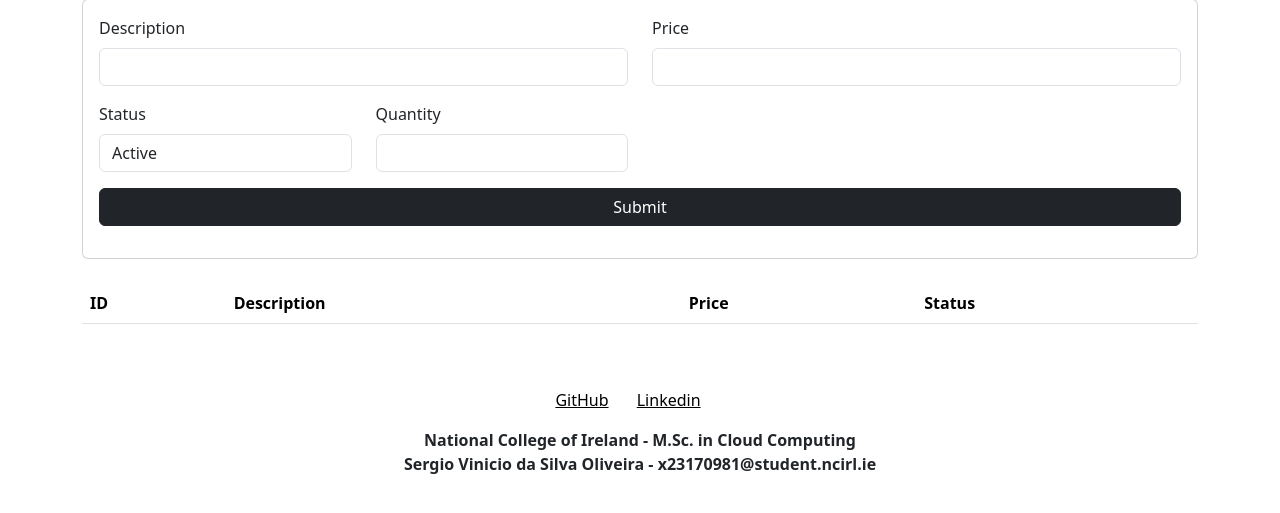
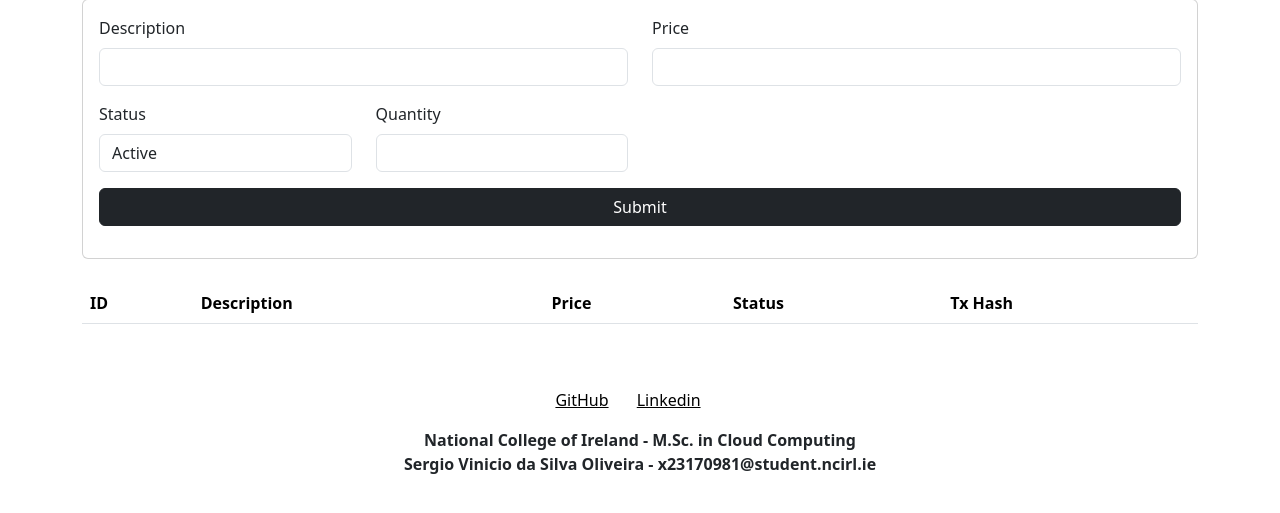
Before and after one commit to sergio-oliveira-br/safetrade_admin_service, a Django app: page /vouchers/ in a window 1280 px wide. Shown: the part 73-586 px from the top of the page. Run offline with Django 5.2, Linux system fonts and the light colour scheme; data that the repository does not hold is empty.

Commit message:
Update _voucher_table.html
act:
-> tx_hash added as attribute

```diff
--- a/vouchers/templates/core/_voucher_table.html
+++ b/vouchers/templates/core/_voucher_table.html
@@ -5,6 +5,7 @@
             <th>Description</th>
             <th>Price</th>
             <th>Status</th>
+            <th>Tx Hash</th>
         </tr>
     </thead>
     <tbody>
@@ -14,6 +15,7 @@
             <td>{{ v.voucher_description }}</td>
             <td>€ {{ v.voucher_price }}</td>
             <td><span class="badge bg-info">{{ v.voucher_status }}</span></td>
+            <td>{{ v.voucher_tx_hash }}</td>
         </tr>
         {% endfor %}
     </tbody>
```
